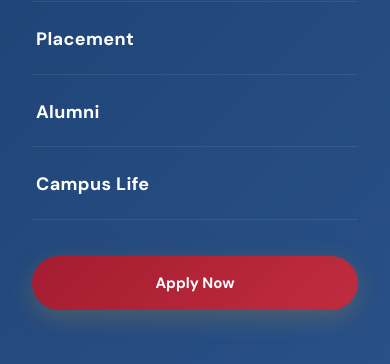
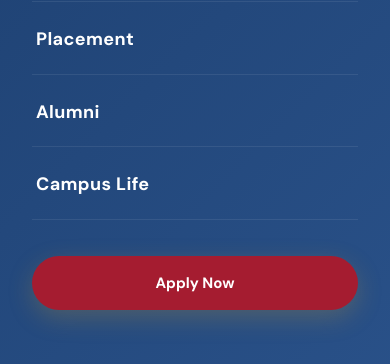
Before and after one commit to Bikash168/New_MBA, a website built with Vite: page about.html in a window 390 px wide. Both pictures are taken after a click on the button "Open menu". Shown: the part 1331-1695 px from the top of the page. Built offline with nearby package versions, Linux system fonts and the light colour scheme; a web font is replaced by a local one.

Commit message:
Set pure white text color for all red primary buttons

```diff
--- a/about.html
+++ b/about.html
@@ -362,7 +362,7 @@
       display: block;
       margin-top: 24px;
       background: var(--gold);
-      color: var(--navy);
+      color: #ffffff !important;
       font-weight: 700;
       font-size: 15px;
       text-align: center;
--- a/theme.css
+++ b/theme.css
@@ -208,14 +208,20 @@ html {
   gap: 8px;
 }
 
-/* Button text color contrast fixes for Crimson background */
-.btn-primary, .nav-apply, .mobile-apply, .rec-btn, .view-syll-btn {
+/* Button text color contrast fixes for Crimson background -> PURE WHITE TEXT ALWAYS */
+.btn-primary, .nav-apply, .mobile-apply, .rec-btn, .view-syll-btn, .btn-apply, .btn-gold,
+a.btn-primary, a.nav-apply, a.mobile-apply, button.btn-primary, .slide-tag, .badge-float, .badge {
   background: var(--gold) !important;
-  color: var(--white) !important;
+  color: #ffffff !important;
 }
+
+.btn-primary *, .nav-apply *, .mobile-apply *, .rec-btn *, .view-syll-btn * {
+  color: #ffffff !important;
+}
+
 .btn-primary:hover, .nav-apply:hover, .mobile-apply:hover, .rec-btn:hover, .view-syll-btn:hover {
   background: #7A1221 !important; /* Deep Red on hover */
-  color: var(--white) !important;
+  color: #ffffff !important;
   transform: translateY(-2px) !important;
   box-shadow: var(--shadow-md) !important;
 }
```
